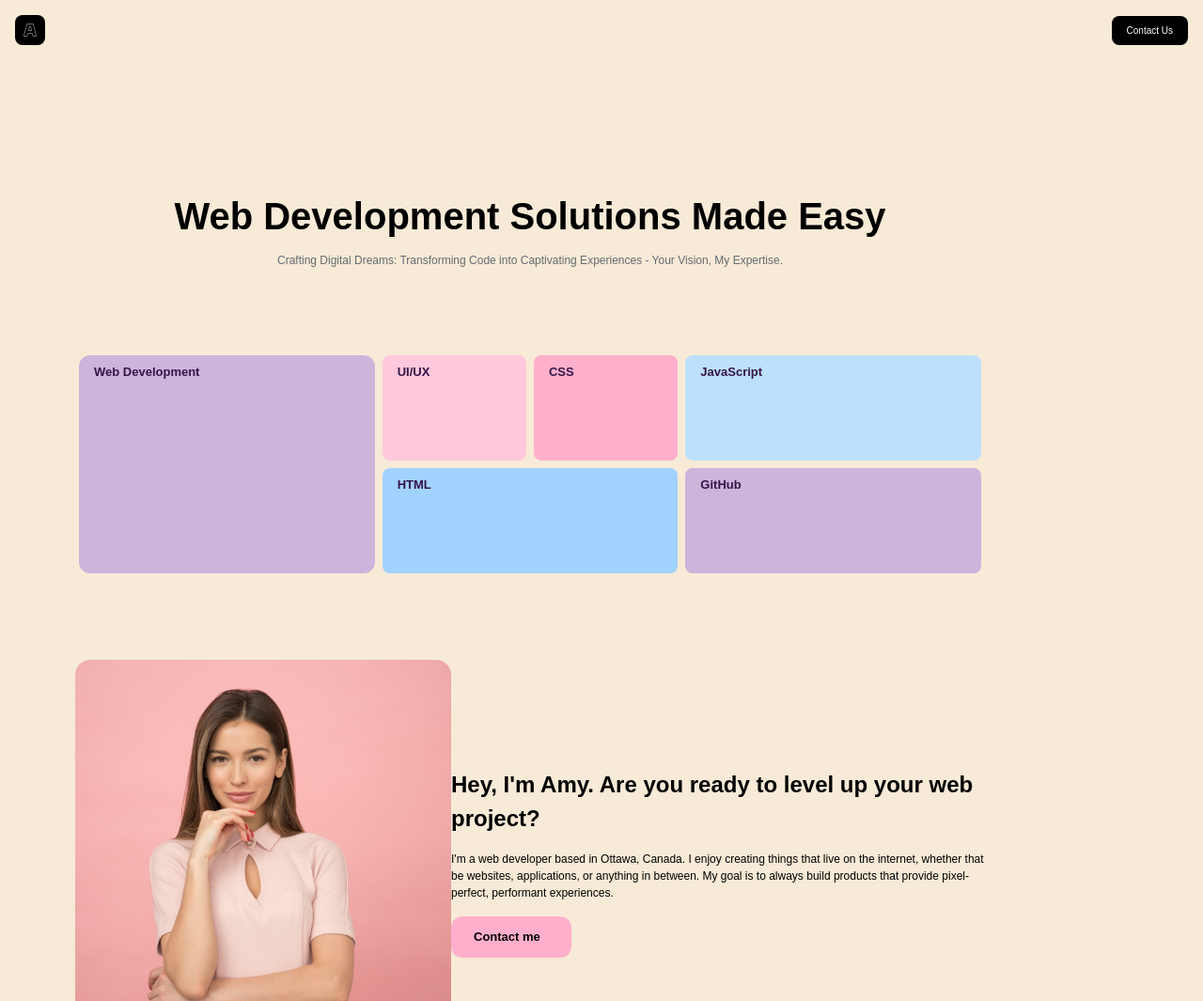
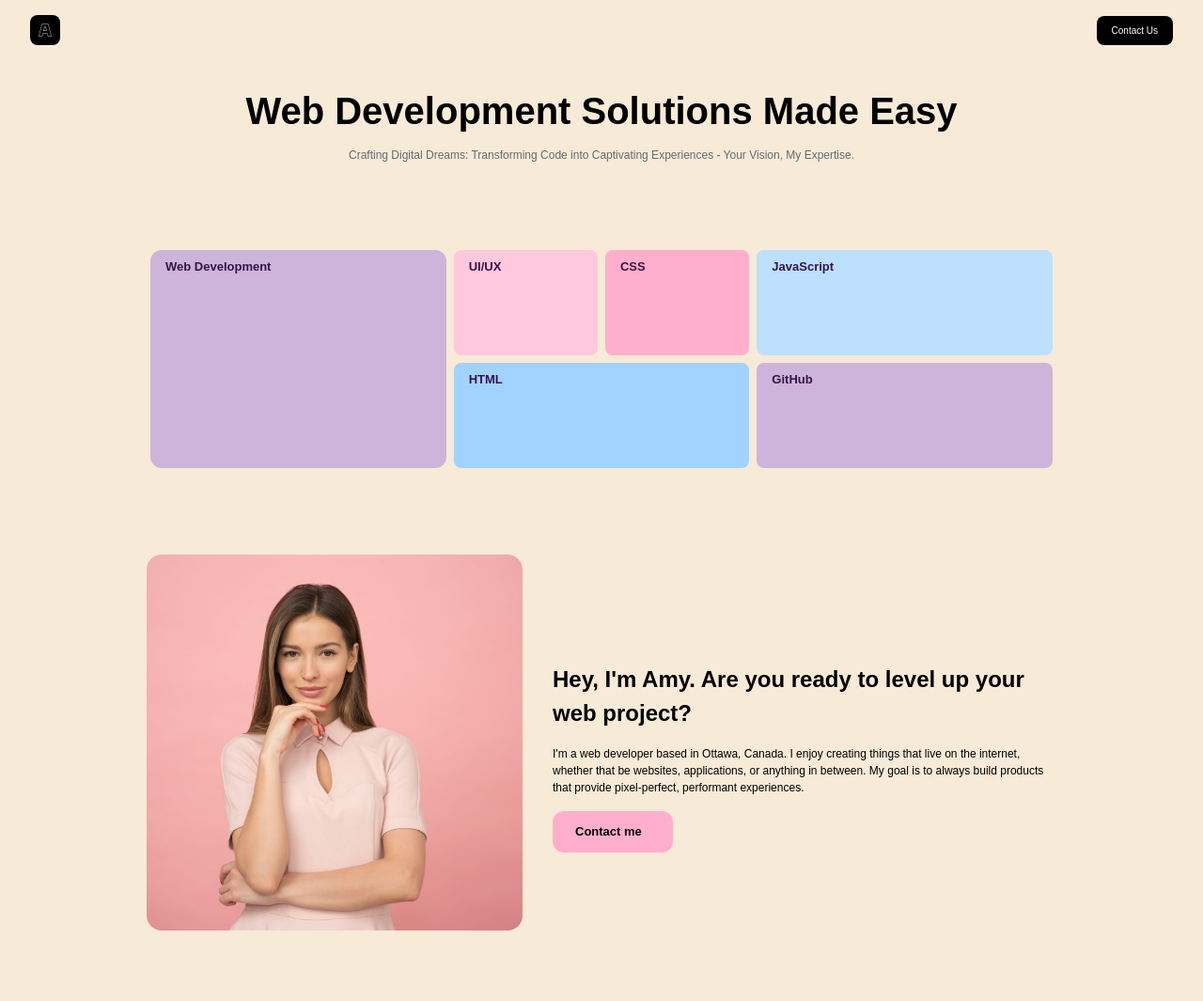
Before and after one commit to irm1005-itec1005-fall-2023/final-exam-yellowcape, a plain HTML site: page index.html in a window 1280 px wide. Shown: the top 1065 px of the page at 94% size. Drawn offline with nearby package versions, Linux system fonts and the light colour scheme.

Commit message:
sososso close

```diff
--- a/style.css
+++ b/style.css
@@ -41,8 +41,8 @@
 }
 
         @media screen and (min-width: 800px) {
-          ..header-logo-and-contant-us {
-            margin: 1rem 4rem;
+          .header-logo-and-contant-us {
+            margin: 1rem 2rem;
           }
         }
 
@@ -81,11 +81,14 @@
 .page-container {
   max-width: 1000px;
   margin: 0 auto;
-  padding: 0 1.0rem;
+  padding: 1.0rem;
+  display: flex;
+  flex-direction: column;
+  align-content: center;
 }
         @media screen and (min-width: 800px) {
           .page-container {
-            margin: 4rem;
+            margin: auto;
           }
         }
 
@@ -286,6 +289,11 @@
     margin-bottom: 2rem;
     object-fit: cover;
   }
+          @media screen and (min-width: 800px) {
+            .about-me-section img {
+              margin-right: 2rem;
+            }
+          }
 
   .about-me-section h2  {
     font-size: 1.5rem;
@@ -324,6 +332,14 @@
   flex-direction: column;
   margin-bottom: 7rem;
 }
+        @media screen and (min-width: 800px) {
+          .my-work-section ul {
+            display: grid;
+            grid-template-columns: 1fr 1fr;
+            grid-template-rows: 1fr 1fr;
+            grid-gap: 1rem;
+          }
+        }
 
   .my-work-section h2 {
     font-size: 2rem;
```
